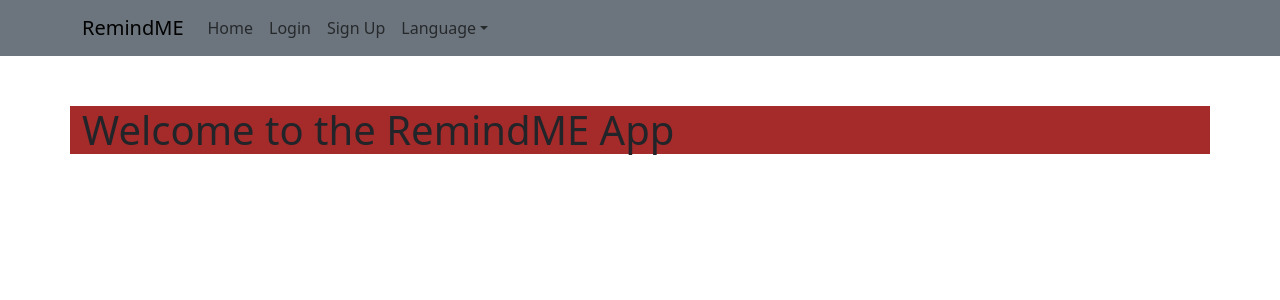
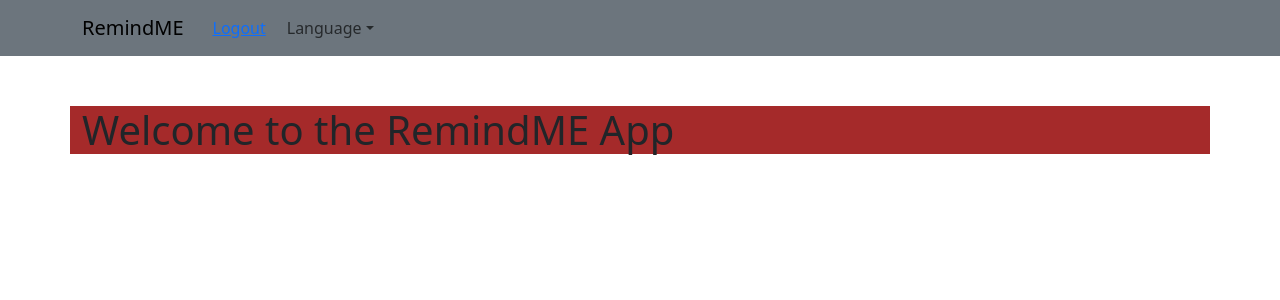
Before and after one commit to Skomorac/tasks-project, a React (Vite) app: page / in a window 1280 px wide. Shown: the top 300 px of the page. Built offline with nearby package versions, Linux system fonts and the light colour scheme; sample sign-in values are in the browser's storage.

Commit message:
adjusted behaviour of header for dashboard

```diff
--- a/i18n.jsx
+++ b/i18n.jsx
@@ -16,29 +16,28 @@ i18n
     resources: {
       en: {
         translation: {
-          RemindME: "RemindME",
           welcome: "Welcome to the RemindME App",
-          dashboard: "Welcome to your Dashboard",
-          home: "Home",
           login: "Login",
           signup: "Sign Up",
           tasks: "Tasks",
+          home: "Home",
+          dashboard: "Dashboard",
           language: "Language",
-          // Add other translations here
+          logout: "Logout",
+          RemindME: "RemindME",
         },
       },
       bs: {
         translation: {
-          RemindME: "PodsjetiME",
           welcome: "Dobrodošli u aplikaciju PodsjetiME",
-          dashboard: "Dobro došli na Glavnu stranicu",
-          home: "Početna stranica",
           login: "Prijava",
           signup: "Registracija",
           tasks: "Zadaci",
+          home: "Početna",
+          dashboard: "Kontrolna tabla",
           language: "Jezik",
-
-          // Add other translations here
+          logout: "Odjava",
+          RemindME: "PodsjetiME",
         },
       },
     },
--- a/src/components/Header.jsx
+++ b/src/components/Header.jsx
@@ -1,24 +1,38 @@
 import React from "react";
-import { Navbar, Nav, NavDropdown, Container } from "react-bootstrap";
-import { Link } from "react-router-dom";
+import { Navbar, Nav, NavDropdown, Container, Button } from "react-bootstrap";
+import { Link, useNavigate, useLocation } from "react-router-dom";
 import { useTranslation } from "react-i18next";
 
 const Header = () => {
   const { i18n } = useTranslation();
+  const navigate = useNavigate();
+  const location = useLocation();
+  const token = localStorage.getItem("token");
 
   const changeLanguage = (lng) => {
     i18n.changeLanguage(lng);
   };
 
+  const handleLogout = () => {
+    localStorage.removeItem("token");
+    navigate("/");
+  };
+
   return (
     <Navbar bg="secondary" expand="lg">
       <Container>
+        {location.pathname === "/dashboard" ? (
+          <Navbar.Brand>{i18n.t("RemindME")}</Navbar.Brand>
+        ) : (
           <Navbar.Brand as={Link} to="/">
             {i18n.t("RemindME")}
           </Navbar.Brand>
+        )}
         <Navbar.Toggle aria-controls="basic-navbar-nav" />
         <Navbar.Collapse id="basic-navbar-nav">
           <Nav className="me-auto">
+            {!token ? (
+              <>
                 <Nav.Link as={Link} to="/">
                   {i18n.t("home")}
                 </Nav.Link>
@@ -28,6 +42,12 @@ const Header = () => {
                 <Nav.Link as={Link} to="/signup">
                   {i18n.t("signup")}
                 </Nav.Link>
+              </>
+            ) : (
+              <Button variant="link" onClick={handleLogout}>
+                {i18n.t("logout")}
+              </Button>
+            )}
             <NavDropdown title={i18n.t("language")} id="basic-nav-dropdown">
               <NavDropdown.Item onClick={() => changeLanguage("en")}>
                 EN
```
Lines whose indentation alone changed are shown as unchanged.
